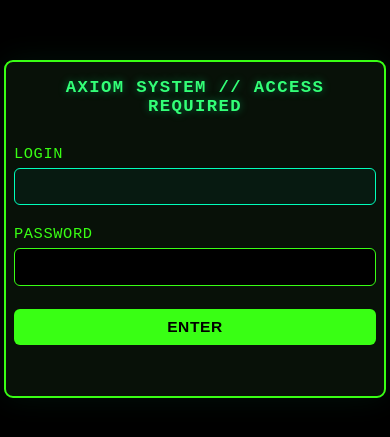
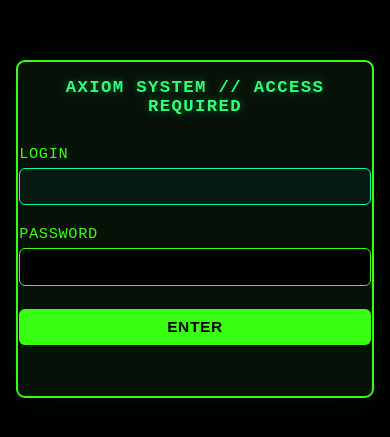
Before and after one commit to Endevor-VIK/not_essential, a plain HTML site: page login.html in a window 390 px wide. Shown: the part 193-630 px from the top of the page. Drawn offline with Linux system fonts and the light colour scheme.

Commit message:
Update login.html

```diff
--- a/login.html
+++ b/login.html
@@ -21,6 +21,9 @@
       justify-content: center;
       min-height: 100vh;
       width: 100vw;
+      padding-left: 2vw;
+      padding-right: 2vw;
+      box-sizing: border-box;
     }
     .login-container {
       width: 100vw;
@@ -41,7 +44,7 @@
       display: flex;
       flex-direction: column;
       width: 100%;
-      max-width: 380px;
+      max-width: 390px;
       min-width: 0;
       box-sizing: border-box;
     }
@@ -91,6 +94,7 @@
       cursor: pointer;
       transition: background 0.18s, color 0.18s;
       width: 100%;
+      box-sizing: border-box;
     }
     .login-btn:hover {
       background: #00c977;
@@ -106,8 +110,8 @@
     }
     @media (max-width: 600px) {
       .login-box {
-        padding: 1rem 0.5rem 1rem 0.5rem;
-        max-width: 98vw;
+        padding: 1rem 0.4rem 1rem 0.4rem;
+        max-width: 95vw;
         border-radius: 9px;
       }
       .login-title {
@@ -122,12 +126,11 @@
         padding: 0.56rem 0.5rem;
       }
     }
-    /* Prevent unwanted horizontal scroll */
-    @media (max-width: 375px) {
+    @media (max-width: 400px) {
       .login-box {
-        max-width: 99vw;
-        padding-left: 0.2rem;
-        padding-right: 0.2rem;
+        max-width: 92vw;
+        padding-left: 0.1rem;
+        padding-right: 0.1rem;
       }
     }
   </style>
@@ -146,8 +149,8 @@
   </div>
   <script>
     // Задай свои значения здесь:
-    const VALID_LOGIN = "luchshiy_casir";
-    const VALID_PASSWORD = "dasha_boss_85";
+    const VALID_LOGIN = "CREATOR";
+    const VALID_PASSWORD = "Ω-CODE-2025";
     // Можно подставить любые значения
 
     const loginForm = document.getElementById('loginForm');
```
